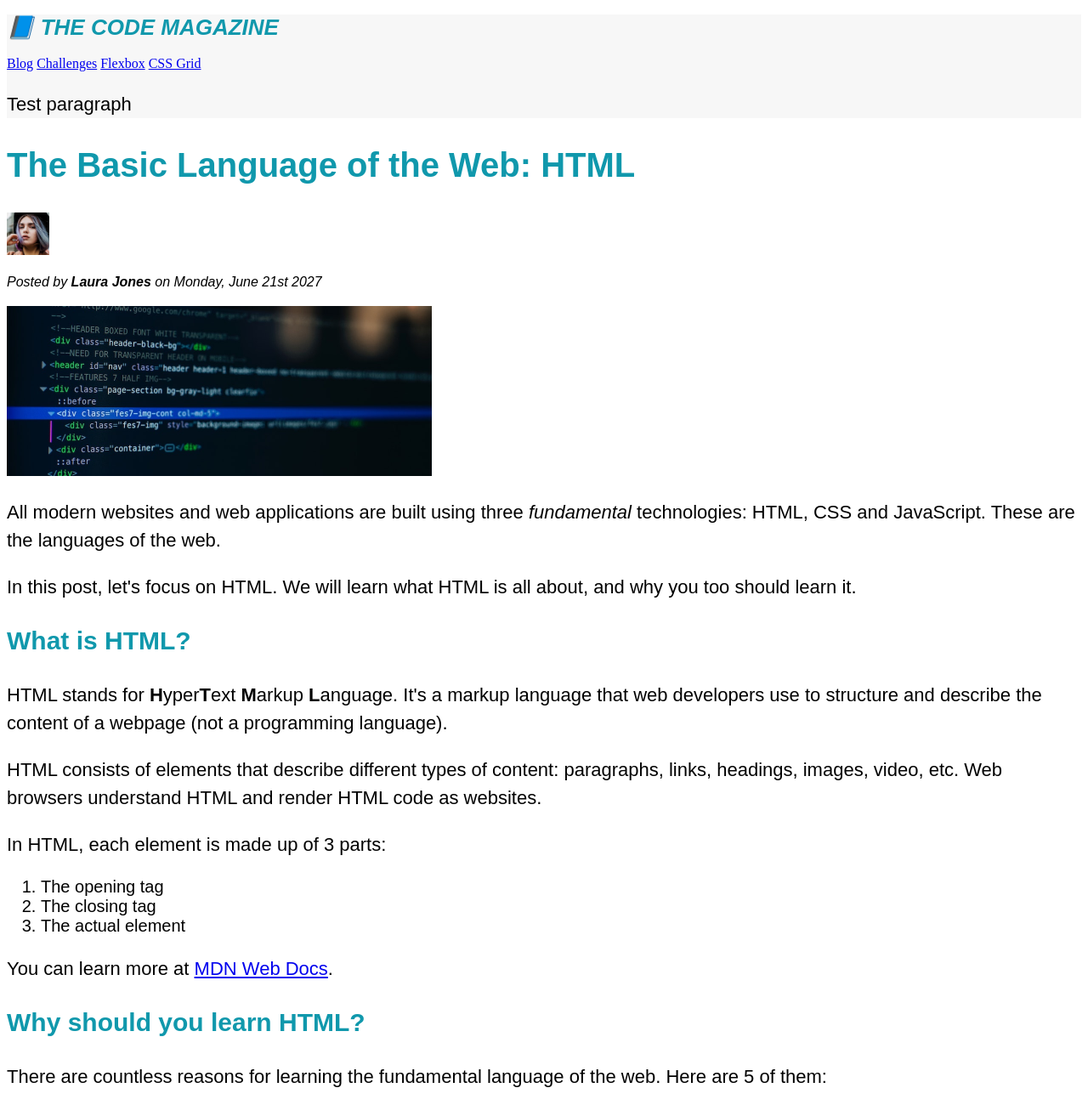
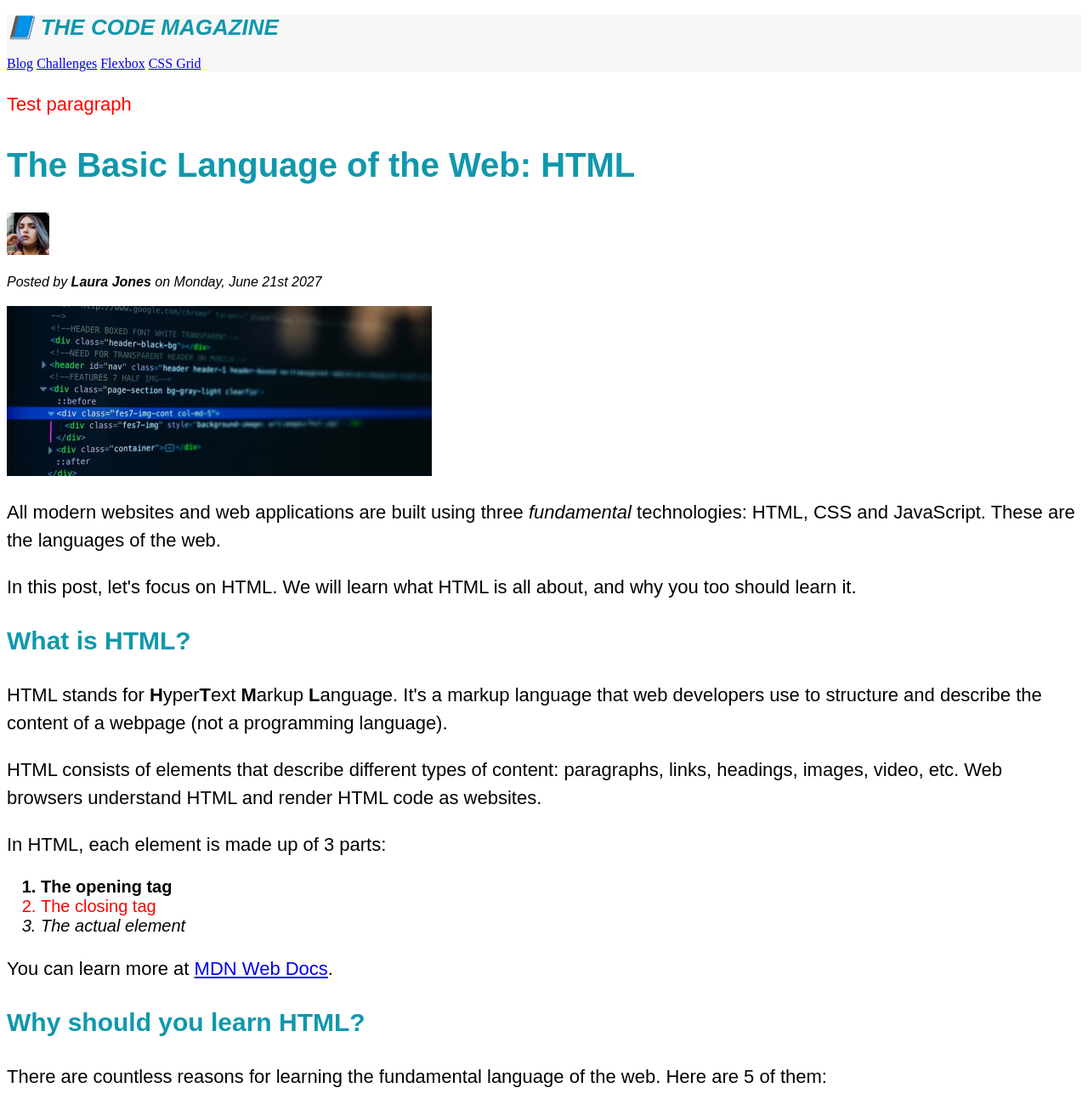
Before and after one commit to 41RDG6BR/real-world-websites, a plain HTML site: page 03-CSS-Fundamentals/index.html in a window 1280 px wide. Shown: the top 1300 px of the page at 85% size. Drawn offline with Linux system fonts and the light colour scheme.

Commit message:
Pseudo-classes

```diff
--- a/03-CSS-Fundamentals/index.html
+++ b/03-CSS-Fundamentals/index.html
@@ -27,10 +27,10 @@
         <a href="#">CSS Grid</a>
       </nav>
 
-      <p>Test paragraph</p>
     </header>
 
     <article>
+      <p>Test paragraph</p>
       <header>
         <h2>The Basic Language of the Web: HTML</h2>
 
--- a/03-CSS-Fundamentals/style.css
+++ b/03-CSS-Fundamentals/style.css
@@ -79,3 +79,22 @@ aside {
     /* border-left: 5px solid #1098ad;
     border-right: 5px solid #1098ad; */
 }
+
+li:first-child {
+    font-weight: bold;
+}
+
+li:last-child {
+    font-style: italic;
+}
+
+li:nth-child(even) {
+    color: red;
+}
+/* li:nth-child(2) {
+    color: red;
+} */
+
+article p:first-child {
+    color: red;
+}
```
